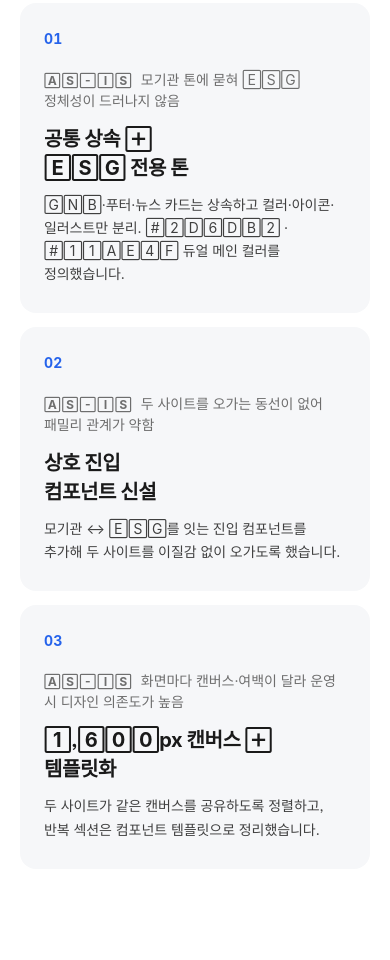
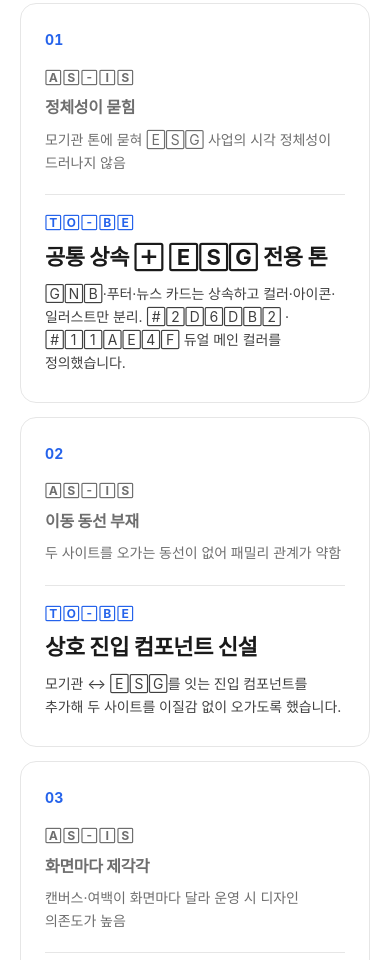
Before and after one commit to yihyun-park/parkyihyun-portfolio, a website: page work-3.html in a window 390 px wide. Shown: the part 1040-2000 px from the top of the page. Drawn offline with Linux system fonts and the light colour scheme; a web font is replaced by a local one.

Commit message:
work-3 문제해결 카드 — AS-IS/TO-BE 대칭 구조로 재설계
- AS-IS를 한 줄 캡션에서 라벨+제목+설명 블록으로 승격, TO-BE와 대칭 배치
- AS-IS는 회색 16px/600(배경 정보), TO-BE는 검정 22px/700 + 코발트 라벨(성과)로 위계 분리
- 카드 3개의 행 높이 정렬에 subgrid 적용, 미지원 브라우저 @supports 폴백 + 모바일 flex 폴백 추가
- 카드 배경 #F6F7F9 → 흰 배경 + 1px 보더, hover 시 4px 부상 + 그림자
- 개발용 _local_server.js를 .gitignore(_*.js)에 추가

Co-Authored-By: Claude Opus 4.8 (1M context) <noreply@anthropic.com>

```diff
--- a/styles.css
+++ b/styles.css
@@ -3247,18 +3247,34 @@ body.is_dk .hd_burger .bg_ln { background: #fff; }
   border-top: 1px solid var(--c-fg);
   margin: 2.25rem 0 2.75rem;
 }
+/* 4행(번호 · AS-IS · 구분선 · TO-BE)을 카드끼리 subgrid로 정렬 */
 .prb_grid {
   display: grid;
   grid-template-columns: repeat(3, 1fr);
-  gap: 1.25rem;
+  grid-template-rows: auto auto auto auto;
+  column-gap: 1.25rem;
+  row-gap: 0;
 }
 .prb_it {
-  background: #F6F7F9;
+  display: grid;
+  grid-row: span 4;
+  grid-template-rows: subgrid;
+  background: #fff;
+  border: 1px solid var(--c-line);
   border-radius: 16px;
   padding: 2rem 1.75rem 2.25rem;
+  transition: transform .35s var(--ease-out), box-shadow .35s var(--ease-out), border-color .35s var(--ease-out);
+}
+.prb_it:hover {
+  transform: translateY(-4px);
+  box-shadow: var(--sh-soft);
+  border-color: transparent;
+}
+@supports not (grid-template-rows: subgrid) {
+  .prb_grid { grid-template-rows: none; row-gap: 1.25rem; }
+  .prb_it { display: flex; flex-direction: column; grid-row: auto; }
 }
 .prb_it .num {
-  display: block;
   font-size: 0.875rem;
   font-weight: 700;
   color: var(--c-accent);
@@ -3266,39 +3282,55 @@ body.is_dk .hd_burger .bg_ln { background: #fff; }
   letter-spacing: 0.02em;
   margin-bottom: 1.75rem;
 }
-.prb_it .asis {
-  margin: 0 0 0.875rem;
-  font-size: 0.875rem;
-  line-height: 1.5;
-  color: var(--c-fg-3);
-  letter-spacing: -0.005em;
-}
-.prb_it .asis b {
-  font-size: 0.75rem;
-  font-weight: 700;
-  letter-spacing: 0.1em;
-  margin-right: 0.5rem;
-}
-.prb_it .tit {
-  margin: 0 0 0.625rem;
-  font-size: 1.25rem;
-  font-weight: 700;
-  color: var(--c-fg);
+
+/* AS-IS · TO-BE 동일 레벨 — 라벨 + 제목 + 설명 대칭 */
+.prb_lbl {
+  display: block;
+  font-size: 0.75rem;
+  font-weight: 700;
+  letter-spacing: 0.12em;
+  text-transform: uppercase;
+  line-height: 1.4;
+  margin-bottom: 0.625rem;
+}
+.prb_as .prb_lbl { color: var(--c-fg-3); }
+.prb_to .prb_lbl { color: var(--c-accent); }
+.prb_tit {
+  margin: 0 0 0.5rem;
   letter-spacing: -0.02em;
   line-height: 1.45;
 }
-.prb_it .tit .accent { color: var(--c-accent); }
-.prb_it .desc {
+/* AS-IS — 배경 정보라 한 단계 낮춤 */
+.prb_as .prb_tit {
+  font-size: 1rem;
+  font-weight: 600;
+  color: var(--c-fg-3);
+}
+.prb_as .prb_txt { color: var(--c-fg-3); }
+/* TO-BE — 성과라 크기·굵기·명도 모두 올림 */
+.prb_to .prb_tit {
+  font-size: 1.375rem;
+  font-weight: 700;
+  color: var(--c-fg);
+}
+.prb_to .prb_tit .accent { color: var(--c-accent); }
+.prb_to .prb_txt { color: var(--c-fg-2); }
+.prb_txt {
   margin: 0;
   font-size: 0.875rem;
   line-height: 1.65;
-  color: var(--c-fg-2);
   letter-spacing: -0.005em;
+}
+.prb_div {
+  border: 0;
+  border-top: 1px solid var(--c-line);
+  margin: 1.25rem 0;
+  width: 100%;
 }
 @media (max-width: 768px) {
   .prb_rule { margin: 1.75rem 0 2rem; }
-  .prb_grid { grid-template-columns: 1fr; gap: 0.875rem; }
-  .prb_it { padding: 1.625rem 1.5rem 1.75rem; }
+  .prb_grid { grid-template-columns: 1fr; grid-template-rows: none; row-gap: 0.875rem; }
+  .prb_it { display: flex; flex-direction: column; grid-row: auto; padding: 1.625rem 1.5rem 1.75rem; }
   .prb_it .num { margin-bottom: 1.25rem; }
 }
 
--- a/work-3.html
+++ b/work-3.html
@@ -128,23 +128,47 @@
 
         <article class="prb_it">
           <span class="num">01</span>
-          <p class="asis"><b>AS-IS</b>모기관 톤에 묻혀 ESG 정체성이 드러나지 않음</p>
-          <h3 class="tit">공통 상속 +<br>ESG 전용 톤</h3>
-          <p class="desc">GNB·푸터·뉴스 카드는 상속하고 컬러·아이콘·일러스트만 분리. <span class="accent">#2D6DB2 · #11AE4F</span> 듀얼 메인 컬러를 정의했습니다.</p>
+          <div class="prb_as">
+            <span class="prb_lbl">AS-IS</span>
+            <p class="prb_tit">정체성이 묻힘</p>
+            <p class="prb_txt">모기관 톤에 묻혀 ESG 사업의 시각 정체성이 드러나지 않음</p>
+          </div>
+          <hr class="prb_div">
+          <div class="prb_to">
+            <span class="prb_lbl">TO-BE</span>
+            <h3 class="prb_tit">공통 상속 + ESG 전용 톤</h3>
+            <p class="prb_txt">GNB·푸터·뉴스 카드는 상속하고 컬러·아이콘·일러스트만 분리. <span class="accent">#2D6DB2 · #11AE4F</span> 듀얼 메인 컬러를 정의했습니다.</p>
+          </div>
         </article>
 
         <article class="prb_it">
           <span class="num">02</span>
-          <p class="asis"><b>AS-IS</b>두 사이트를 오가는 동선이 없어 패밀리 관계가 약함</p>
-          <h3 class="tit">상호 진입<br>컴포넌트 신설</h3>
-          <p class="desc">모기관 ↔ ESG를 잇는 진입 컴포넌트를 추가해 두 사이트를 이질감 없이 오가도록 했습니다.</p>
+          <div class="prb_as">
+            <span class="prb_lbl">AS-IS</span>
+            <p class="prb_tit">이동 동선 부재</p>
+            <p class="prb_txt">두 사이트를 오가는 동선이 없어 패밀리 관계가 약함</p>
+          </div>
+          <hr class="prb_div">
+          <div class="prb_to">
+            <span class="prb_lbl">TO-BE</span>
+            <h3 class="prb_tit">상호 진입 컴포넌트 신설</h3>
+            <p class="prb_txt">모기관 ↔ ESG를 잇는 진입 컴포넌트를 추가해 두 사이트를 이질감 없이 오가도록 했습니다.</p>
+          </div>
         </article>
 
         <article class="prb_it">
           <span class="num">03</span>
-          <p class="asis"><b>AS-IS</b>화면마다 캔버스·여백이 달라 운영 시 디자인 의존도가 높음</p>
-          <h3 class="tit">1,600px 캔버스 +<br>템플릿화</h3>
-          <p class="desc">두 사이트가 같은 캔버스를 공유하도록 정렬하고, 반복 섹션은 컴포넌트 템플릿으로 정리했습니다.</p>
+          <div class="prb_as">
+            <span class="prb_lbl">AS-IS</span>
+            <p class="prb_tit">화면마다 제각각</p>
+            <p class="prb_txt">캔버스·여백이 화면마다 달라 운영 시 디자인 의존도가 높음</p>
+          </div>
+          <hr class="prb_div">
+          <div class="prb_to">
+            <span class="prb_lbl">TO-BE</span>
+            <h3 class="prb_tit">1,600px 캔버스 + 템플릿화</h3>
+            <p class="prb_txt">두 사이트가 같은 캔버스를 공유하도록 정렬하고, 반복 섹션은 컴포넌트 템플릿으로 정리했습니다.</p>
+          </div>
         </article>
 
       </div>
```
Also changed, not shown: 1 other file.
